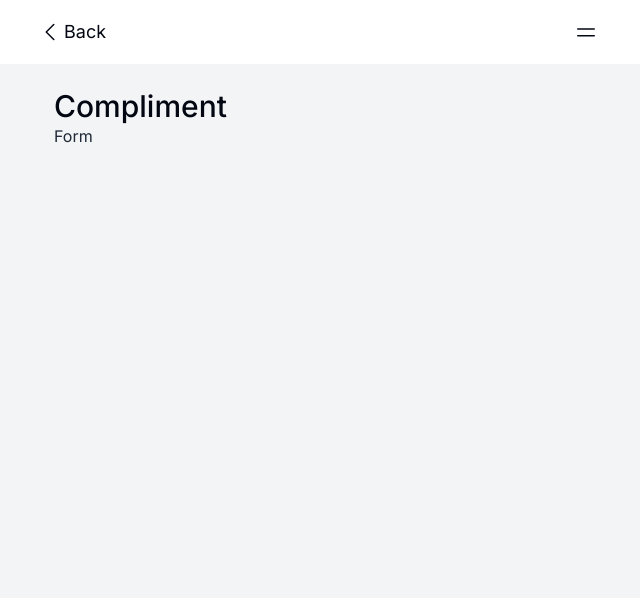
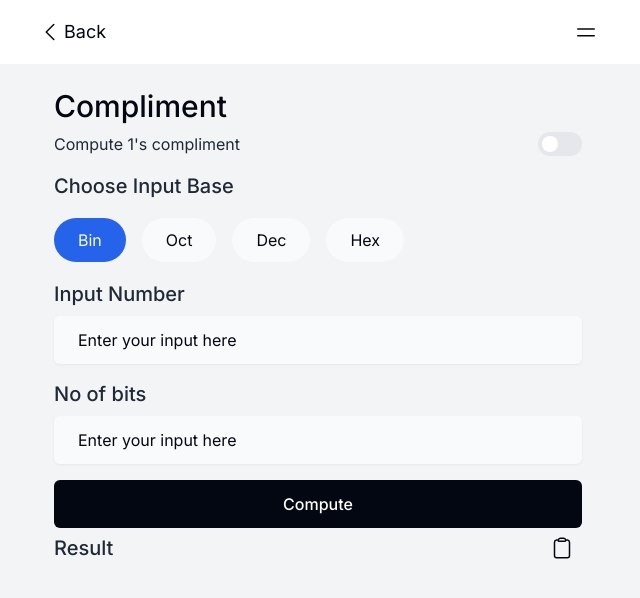
Before and after one commit to bhendi-boi/Hex-cal, a Next.js app: page /compliment in a window 1280 px wide. Shown: the top 598 px of the page, without its empty margins (322-962 px from the left). Built offline with nearby package versions, Linux system fonts and the light colour scheme; what tailwindcss-displaymodes would draw is missing.

Commit message:
ui for compliment page is done

```diff
--- a/app/compliment/Form.tsx
+++ b/app/compliment/Form.tsx
@@ -1,7 +1,140 @@
-import React from "react";
+"use client";
+import { useState, ChangeEvent, FormEvent } from "react";
+import Toast from "../Toast";
+import Input from "../Input";
+import Button from "../Button";
+import Switch from "../Switch";
+import ChooseBase from "../ChooseBase";
+import { ClipboardIcon } from "@heroicons/react/24/outline";
+import { generateRegex } from "@/lib/generateRegex";
+import { copyToClipboard } from "@/lib/copyToClipboard";
+import { findNumberOfBits } from "@/lib/findNumberOfBits";
+import { useSettings } from "@/hooks/useSettings";
+import { Bases, InputModeTypes } from "@/types";
+import { findCompliment } from "@/lib/compliment";
 
 const Form = () => {
-  return <div>Form</div>;
+  const [isOnes, setIsOnes] = useState(false);
+  const [inputBase, setInputBase] = useState<Bases>("bin");
+  const [input, setInput] = useState("");
+  const [bits, setBits] = useState("");
+  const [result, setResult] = useState("");
+  const [showStatus, setShowStatus] = useState(false);
+  const { pattern, inputMode } = generateRegex(inputBase);
+  const [settings] = useSettings();
+
+  const parser = (input: string) => {
+    if (inputBase === "bin") {
+      return input.replace(/[^01]/g, "");
+    }
+    if (inputBase === "oct") {
+      return input.replace(/[^0-7]/g, "");
+    }
+    if (inputBase === "dec") {
+      return input.replace(/[^0-9]/g, "");
+    }
+    if (inputBase === "hex") {
+      return input.replace(/[^0-9A-Fa-f]/g, "");
+    }
+  };
+  function handleBitsChange(e: ChangeEvent<HTMLInputElement>) {
+    const parsedValue = e.target.value.replace(/[^0-9]/g, "");
+    setBits(parsedValue);
+  }
+  function handleInputChange(e: ChangeEvent<HTMLInputElement>) {
+    const parsedValue = parser(e.target.value) as string;
+    setInput(parsedValue);
+    const newNoOfBits = findNumberOfBits(inputBase, parsedValue);
+    setBits(newNoOfBits);
+  }
+
+  function handleClick() {
+    copyToClipboard(result);
+    setShowStatus(true);
+  }
+
+  function handleSubmit(e: FormEvent<HTMLFormElement>) {
+    e.preventDefault();
+    const output = findCompliment(isOnes, input, bits);
+    setResult(output);
+  }
+  return (
+    <>
+      <form onSubmit={(e) => handleSubmit(e)} className="space-y-4">
+        <div className="flex items-center justify-between gap-1 my-2">
+          <p>Compute 1's compliment</p>
+          <Switch
+            srText="Compute 1's compliment"
+            enabled={isOnes}
+            setEnabled={setIsOnes}
+          />
+        </div>
+        <ChooseBase
+          variant="single"
+          label="Choose Input Base"
+          state={inputBase}
+          setState={setInputBase}
+        />
+
+        <div className="flex flex-col gap-2">
+          <label htmlFor="inputNumber" className="text-xl font-medium">
+            Input Number
+          </label>
+          <Input
+            name="inputNumber"
+            id="inputNumber"
+            placeholder="Enter your input here"
+            pattern={pattern}
+            inputMode={inputMode as InputModeTypes}
+            value={input}
+            onChange={(e) => handleInputChange(e)}
+          />
+        </div>
+        <div className="flex flex-col gap-2">
+          <label htmlFor="bits" className="text-xl font-medium">
+            No of bits
+          </label>
+          <Input
+            id="bits"
+            name="bits"
+            type="text"
+            placeholder="Enter your input here"
+            pattern="^[0-9]+$"
+            inputMode="decimal"
+            value={bits}
+            onChange={(e) => handleBitsChange(e)}
+          />
+        </div>
+        <Button variant="calculator">Compute </Button>
+      </form>
+      {result !== undefined && (
+        <section aria-labelledby="result" className="">
+          <header className="flex items-center justify-between">
+            <h2 id="result" className="text-xl font-medium">
+              Result
+            </h2>
+            {settings.showCopyToClipboard && (
+              <button
+                title="Copy result to clipboard"
+                onClick={handleClick}
+                className="p-2 rounded-full cursor-pointer hover:bg-gray-100 active:bg-gray-200 dark:active:bg-gray-400 dark:hover:bg-gray-300"
+              >
+                <ClipboardIcon className="w-6 h-6 text-headingText dark:text-darkHeadingText" />
+              </button>
+            )}
+          </header>
+          <p className="text-subheadingText dark:text-darkSubheadingText">
+            {result}
+          </p>
+        </section>
+      )}
+      <Toast
+        state={showStatus}
+        setState={setShowStatus}
+        message="Result copied to clipboard 😉"
+      />
+    </>
+  );
 };
 
 export default Form;
```
